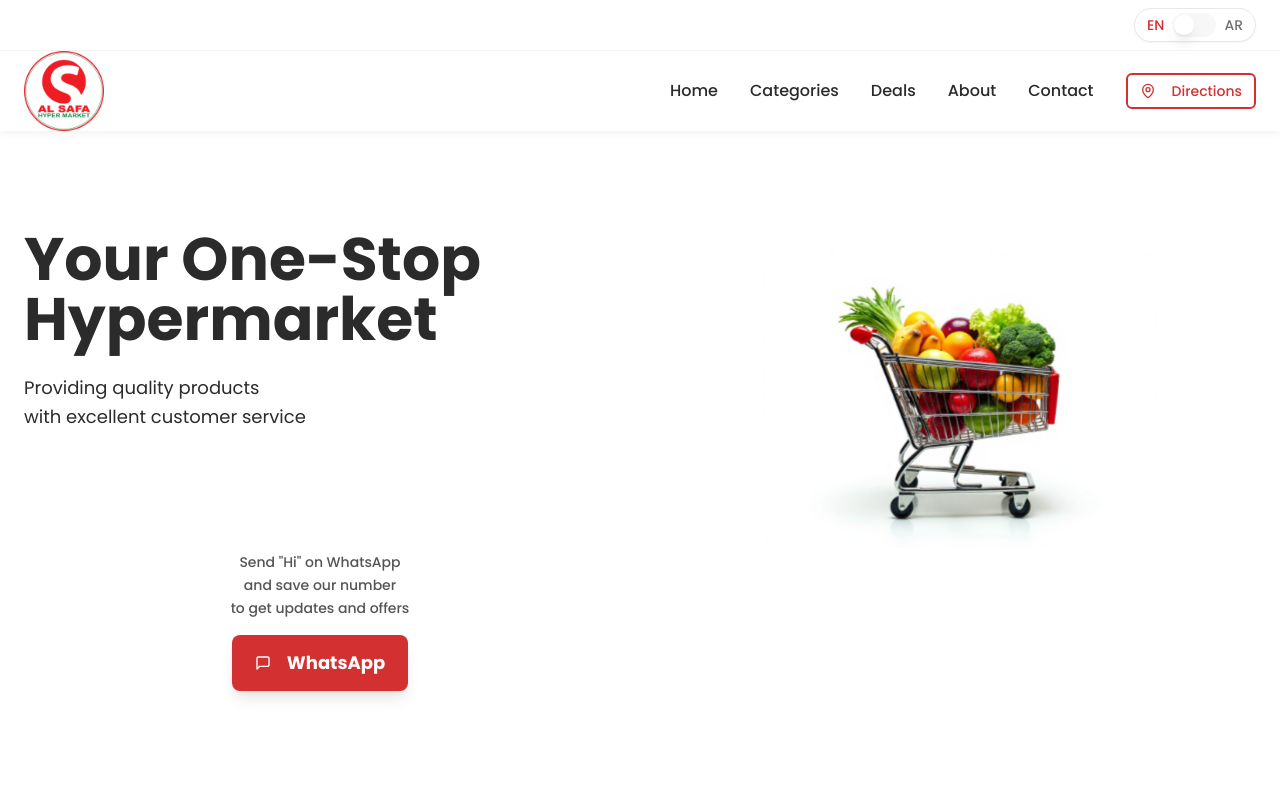
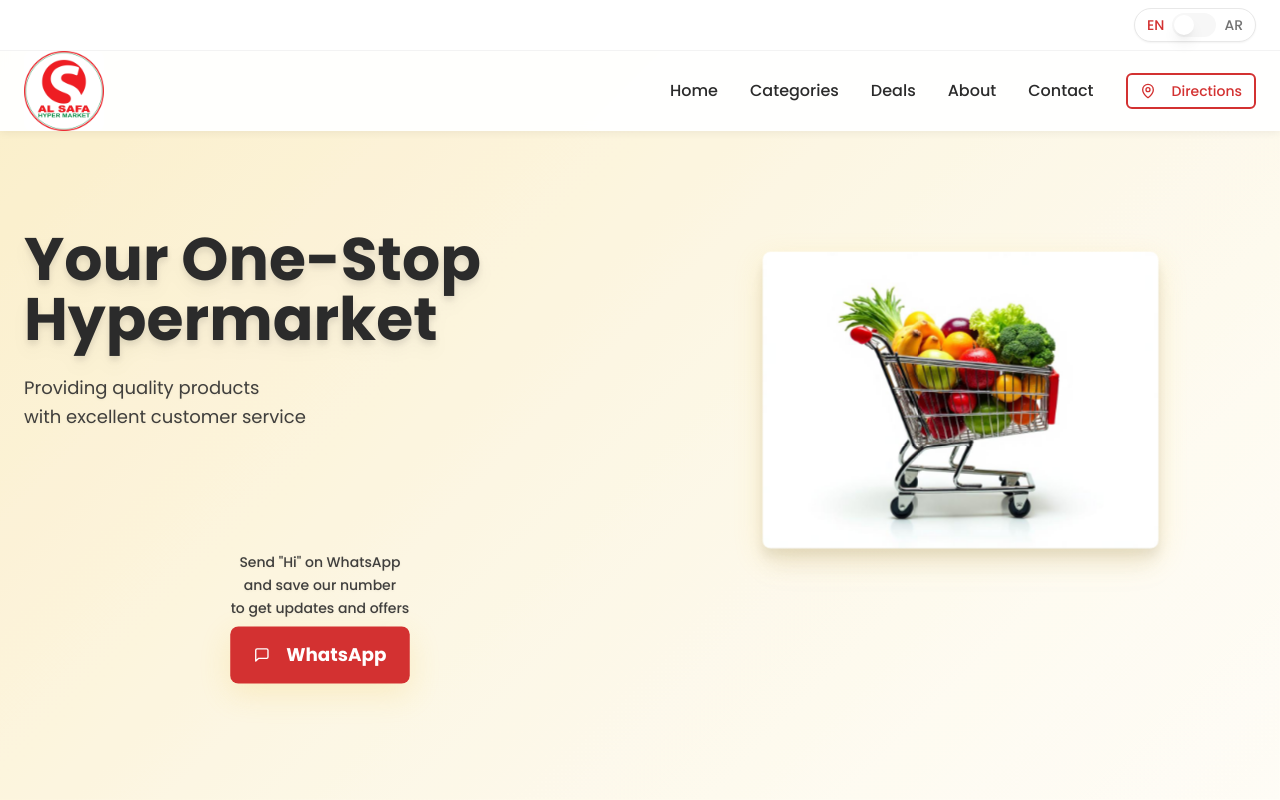
Before and after one commit to hashid/alsafa-fresh-finds, a React (Vite) app: page / in a window 1280 px wide. Shown: the top 800 px of the page. Built offline with nearby package versions, Linux system fonts and the light colour scheme.

Commit message:
Add golden effect to hero

```diff
--- a/src/components/ModernHero.tsx
+++ b/src/components/ModernHero.tsx
@@ -7,16 +7,27 @@ export const ModernHero = () => {
     t,
     isRTL
   } = useLanguage();
-  return <section className="min-h-screen bg-white flex items-center py-20">
-      <div className="container mx-auto px-6">
+  return <section className="min-h-screen bg-gradient-hero flex items-center py-20 relative overflow-hidden animate-golden-glow"
+    style={{
+      backgroundSize: '200% 200%'
+    }}
+  >
+    {/* Golden overlay effect */}
+    <div className="absolute inset-0 bg-gradient-golden opacity-30 animate-golden-shimmer"
+      style={{
+        backgroundSize: '200% 200%'
+      }}
+    />
+
+    <div className="container mx-auto px-6 relative z-10">
         <div className="grid grid-cols-1 lg:grid-cols-2 gap-12 items-center">
           {/* Left Content */}
           <div className={`space-y-8 ${isRTL ? 'lg:order-2' : ''}`}>
             <div className="fade-in-up my-[120px]">
-              <h1 className="text-5xl lg:text-6xl font-bold font-poppins leading-tight text-charcoal-gray my-0">
+              <h1 className="text-5xl lg:text-6xl font-bold font-poppins leading-tight text-charcoal-gray my-0 drop-shadow-lg">
                 Your One-Stop Hypermarket
               </h1>
-              <p className="text-lg text-charcoal-gray mt-6 leading-relaxed font-normal">
+              <p className="text-lg text-charcoal-gray/90 mt-6 leading-relaxed font-normal drop-shadow-sm">
                 <span className="block">{t('Providing quality products')}</span>
                 <span className="block">{t('with excellent customer service')}</span>
               </p>
@@ -26,7 +37,7 @@ export const ModernHero = () => {
             <div className="fade-in-up space-y-4" style={{ animationDelay: '0.4s' }}>
               {/* WhatsApp Text */}
               <div className="text-center">
-                <p className="text-sm text-charcoal-gray/80 leading-relaxed font-medium">
+                <p className="text-sm text-charcoal-gray/90 leading-relaxed font-medium drop-shadow-sm">
                   <span className="block">Send "Hi" on WhatsApp</span>
                   <span className="block">and save our number</span>
                   <span className="block">to get updates and offers</span>
@@ -37,7 +48,7 @@ export const ModernHero = () => {
               <div className="flex justify-center">
                 <Button
                   onClick={() => window.open('https://wa.me/your-number', '_blank')}
-                  className="bg-hypermarket-red hover:bg-hypermarket-red/90 text-white font-bold text-base md:text-lg rounded-lg w-32 md:w-44 h-12 md:h-14 px-5 md:px-7 py-3 md:py-4 shadow-lg hover:shadow-xl transition-all duration-300 flex items-center justify-center space-x-2"
+                  className="bg-hypermarket-red hover:bg-hypermarket-red/90 text-white font-bold text-base md:text-lg rounded-lg w-32 md:w-44 h-12 md:h-14 px-5 md:px-7 py-3 md:py-4 shadow-elegant hover:shadow-golden transition-all duration-300 flex items-center justify-center space-x-2 animate-luxury-float"
                 >
                   <MessageSquare className="w-5 h-5" />
                   <span>WhatsApp</span>
@@ -52,7 +63,7 @@ export const ModernHero = () => {
             <div className="w-2/3 fade-in-up" style={{
             animationDelay: '0.2s'
           }}>
-              <img src={premiumTrolley} alt="Premium shopping trolley filled with fresh fruits and vegetables" className="w-full h-auto object-cover rounded-lg shadow-elegant animate-[pulse_3s_ease-in-out_infinite]" />
+              <img src={premiumTrolley} alt="Premium shopping trolley filled with fresh fruits and vegetables" className="w-full h-auto object-cover rounded-lg shadow-elegant animate-[pulse_3s_ease-in-out_infinite] drop-shadow-xl" />
             </div>
           </div>
 
--- a/src/index.css
+++ b/src/index.css
@@ -50,11 +50,12 @@ All colors MUST be HSL.
     --dark-ash: 0 0% 17%;
 
     /* Modern gradients */
-    --gradient-hero: linear-gradient(135deg, hsl(0 0% 100%), hsl(0 0% 97%));
+    --gradient-hero: linear-gradient(135deg, hsl(45 85% 88%) 0%, hsl(45 85% 95%) 25%, hsl(0 0% 100%) 50%, hsl(45 85% 95%) 75%, hsl(45 85% 88%) 100%);
     --gradient-red: linear-gradient(135deg, hsl(0 65% 51%), hsl(0 70% 42%));
     --gradient-green: linear-gradient(135deg, hsl(120 60% 34%), hsl(120 55% 40%));
     --gradient-deals: linear-gradient(135deg, hsl(0 65% 51%), hsl(0 60% 60%));
     --gradient-elegant: linear-gradient(135deg, hsl(0 0% 100%), hsl(0 0% 97%));
+    --gradient-golden: linear-gradient(135deg, hsl(45 85% 88%), hsl(45 85% 95%), hsl(45 85% 88%));
 
     /* Clean shadows */
     --shadow-soft: 0 2px 8px hsl(0 0% 0% / 0.06);
@@ -63,6 +64,8 @@ All colors MUST be HSL.
     --shadow-card: 0 2px 12px hsl(0 0% 0% / 0.08);
     --shadow-button: 0 4px 12px hsl(0 65% 51% / 0.3);
     --shadow-green: 0 4px 12px hsl(120 60% 34% / 0.3);
+    --shadow-golden: 0 8px 32px hsl(45 85% 58% / 0.3);
+    --shadow-elegant: 0 10px 30px hsl(45 85% 58% / 0.2);
 
     /* Refined animation durations */
     --transition-instant: 0.15s;
--- a/tailwind.config.ts
+++ b/tailwind.config.ts
@@ -102,7 +102,8 @@ export default {
 				'gradient-red': 'var(--gradient-red)',
 				'gradient-green': 'var(--gradient-green)',
 				'gradient-deals': 'var(--gradient-deals)',
-				'gradient-elegant': 'var(--gradient-elegant)'
+				'gradient-elegant': 'var(--gradient-elegant)',
+				'gradient-golden': 'var(--gradient-golden)'
 			},
 			boxShadow: {
 				'soft': 'var(--shadow-soft)',
@@ -110,7 +111,9 @@ export default {
 				'strong': 'var(--shadow-strong)',
 				'card': 'var(--shadow-card)',
 				'button': 'var(--shadow-button)',
-				'green': 'var(--shadow-green)'
+				'green': 'var(--shadow-green)',
+				'golden': 'var(--shadow-golden)',
+				'elegant': 'var(--shadow-elegant)'
 			},
 			transitionDuration: {
 				'instant': 'var(--transition-instant)',
@@ -138,6 +141,28 @@ export default {
 						boxShadow: '0 4px 16px hsl(140 40% 20% / 0.2), 0 6px 24px hsl(45 80% 60% / 0.1)'
 					}
 				},
+				'golden-glow': {
+					'0%, 100%': {
+						boxShadow: '0 4px 20px hsl(45 85% 58% / 0.2)'
+					},
+					'50%': {
+						boxShadow: '0 8px 40px hsl(45 85% 58% / 0.4), 0 0 60px hsl(45 85% 58% / 0.2)'
+					}
+				},
+				'golden-shimmer': {
+					'0%': {
+						backgroundPosition: '0% 50%',
+						transform: 'scale(1)'
+					},
+					'50%': {
+						backgroundPosition: '100% 50%',
+						transform: 'scale(1.02)'
+					},
+					'100%': {
+						backgroundPosition: '0% 50%',
+						transform: 'scale(1)'
+					}
+				},
 				'elegant-flow': {
 					'0%': { transform: 'translateX(-100%) skewX(-12deg)' },
 					'100%': { transform: 'translateX(200%) skewX(-12deg)' }
@@ -155,6 +180,8 @@ export default {
 				'accordion-down': 'accordion-down 0.2s ease-out',
 				'accordion-up': 'accordion-up 0.2s ease-out',
 				'premium-pulse': 'premium-pulse 8s ease-in-out infinite',
+				'golden-glow': 'golden-glow 4s ease-in-out infinite',
+				'golden-shimmer': 'golden-shimmer 6s ease-in-out infinite',
 				'elegant-flow': 'elegant-flow 4s linear infinite',
 				'luxury-float': 'luxury-float 4s ease-in-out infinite',
 				'fade-in': 'fade-in 1.2s ease-out'
```
